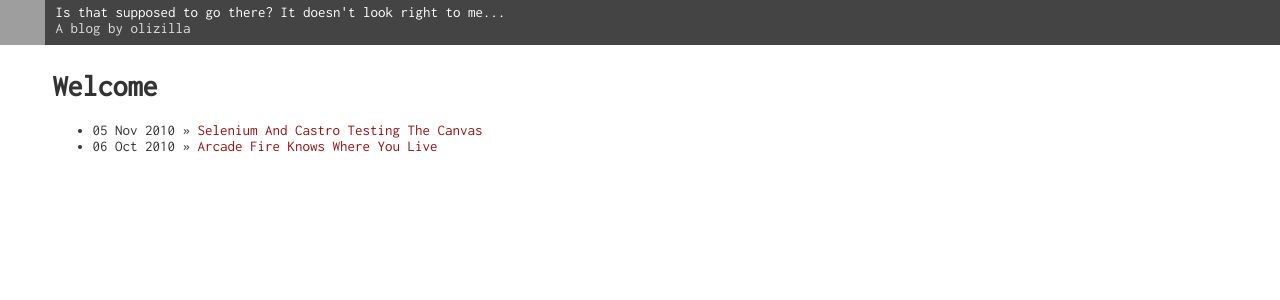
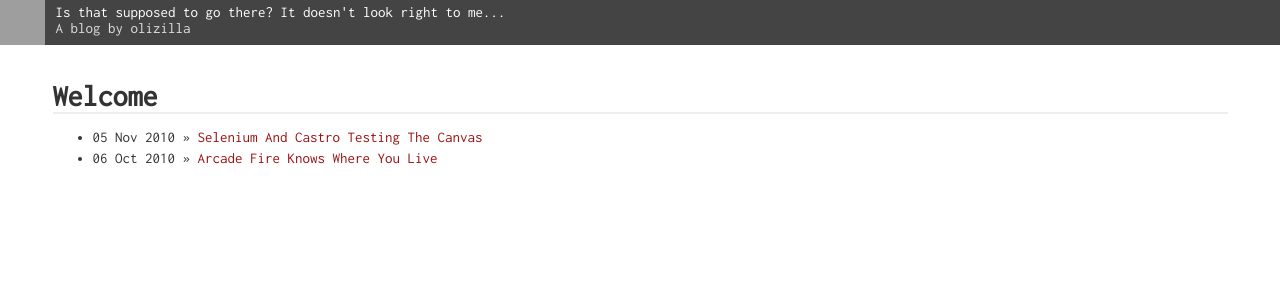
Before and after one commit to olizilla/oli.zilla.org.uk, a Jekyll site: the page built from index.html, in a window 1280 px wide. Shown: the top 300 px of the page. Built offline with Jekyll 4.4.1, drawn with Linux system fonts in a browser that asks for light colours; grey boxes are pictures that could not be loaded.

Commit message:
day1 - improved h1 and h2

```diff
--- a/_layouts/day1.html
+++ b/_layouts/day1.html
@@ -14,7 +14,17 @@ body {
 	padding:0;
 }
 
+h1,
+h2 {
+	margin:35px 0 8px;
+}
+
 h1 {
+	border-bottom: 2px solid #EEE;
+}
+
+h2 {
+	border-bottom: 2px solid #EEE;
 }
 
 a:link,
@@ -30,10 +40,14 @@ img {
 	padding: 0;
 }
 
+ul li {
+	margin-bottom: 5px;
+}
+
 .header,
 .content,
 .footer {
-	padding:5px 3.5em;
+	padding:0 3.5em;
 }
 
 .header {
```
Also changed, not shown: 1 other file.
